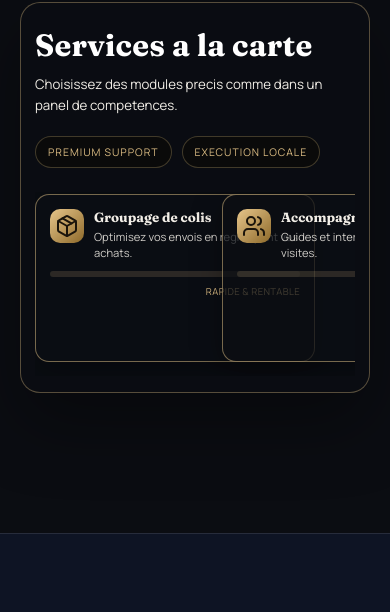
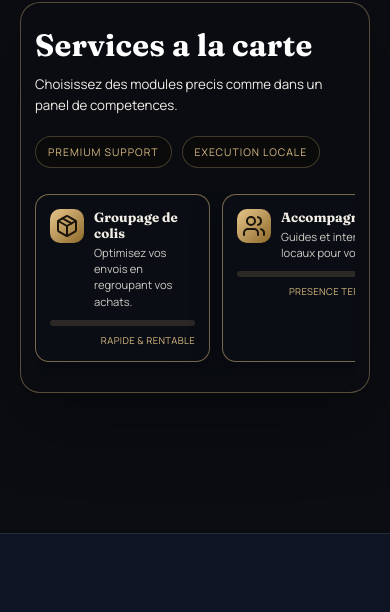
Before and after one commit to Yoannta/china-services-portal, a website: page index.html in a window 390 px wide. Shown: the part 3334-3946 px from the top of the page. Drawn offline with Linux system fonts and the light colour scheme.

Commit message:
fix(accueil): cartes Services à la carte qui se chevauchaient — le vieux bloc .skill-card force min-width:320px mais le track grid les place en colonnes minmax(175px,58vw) mobile / minmax(240px,1fr) desktop -> chaque carte débordait sur la suivante. Correctif : .cinematic-home .skill-card { min-width:0; max-width:none } (la carte épouse sa colonne). Repéré après qu'un sous-agent north-mini-code a patché le mauvais repo (colis_connect) avec un z-index hors-sujet.

```diff
--- a/css/style.css
+++ b/css/style.css
@@ -3428,3 +3428,16 @@ body.premium-site {
 .cinematic-home .skill-foot {
     color: rgba(230, 197, 138, 0.95);
 }
+
+/* ============================================================
+   SERVICES À LA CARTE — FIX CHEVAUCHEMENT DES CARTES (Yoyo 2026-09-04)
+   Le vieux bloc .skill-card (ligne ~1700) force min-width:320px ;
+   le track grid les place dans des colonnes minmax(175px,58vw)
+   (mobile) / minmax(240px,1fr) (desktop) -> chaque carte débordait
+   sur la suivante et se superposait. min-width:0 = la carte épouse
+   sa colonne (stretch grid par défaut).
+   ============================================================ */
+.cinematic-home .skill-card {
+    min-width: 0;
+    max-width: none;
+}
```
